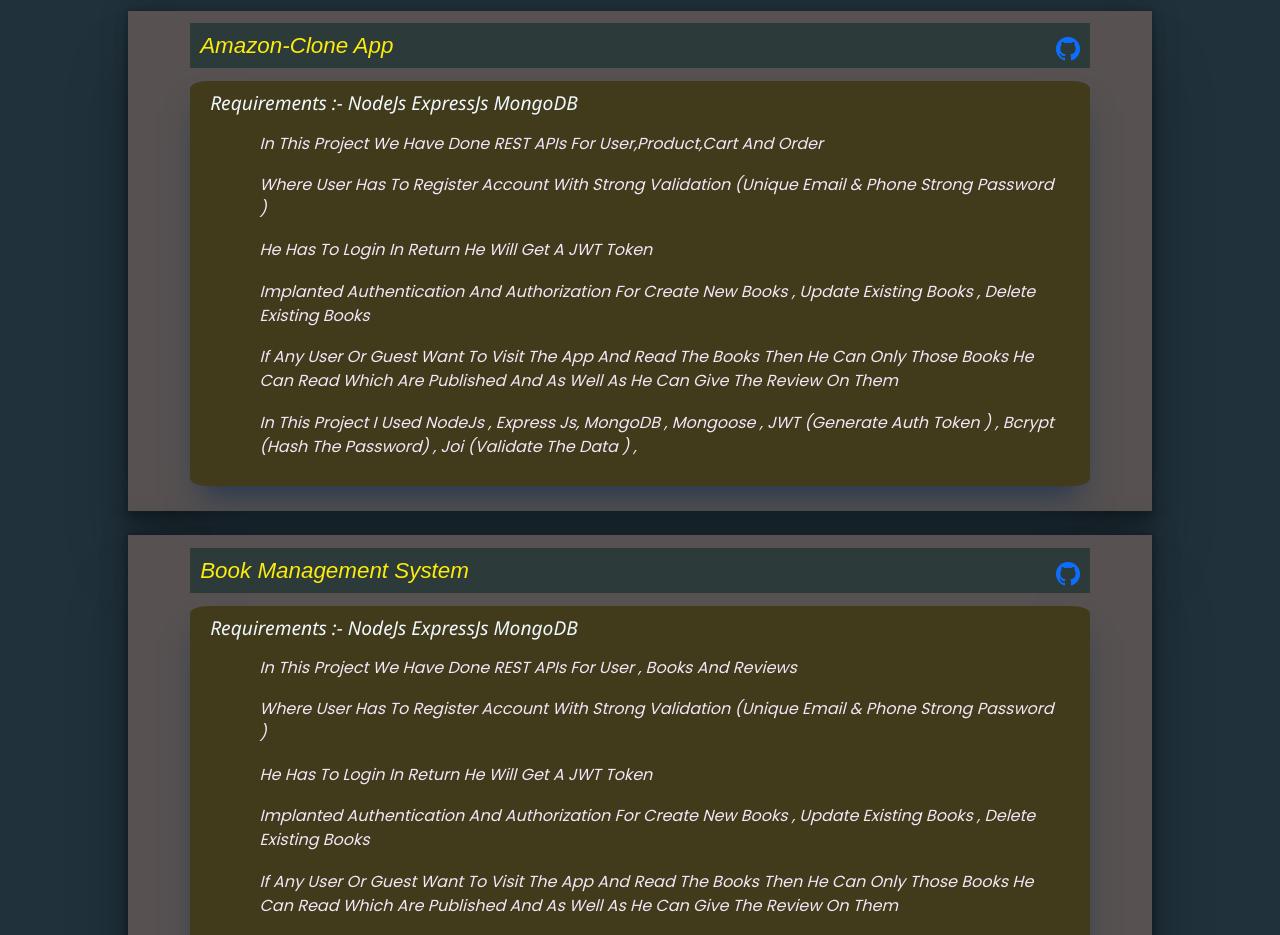
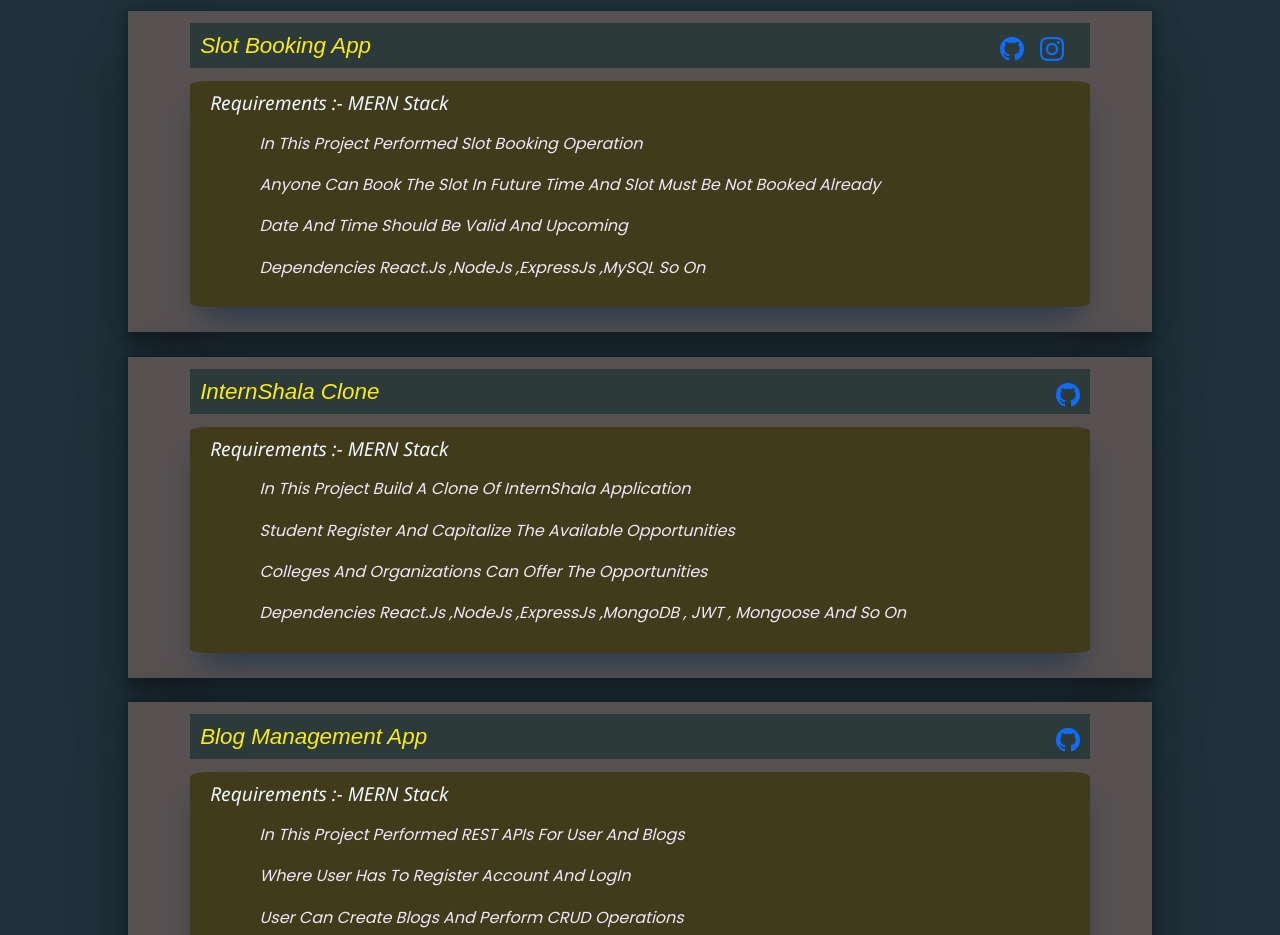
Before and after one commit to Shiv-Raj-Singh/My-Portfolio, a React (Vite) app in the folder my-portfolio/: page / in a window 1280 px wide. Shown: the part 1400-2335 px from the top of the page. Built offline with nearby package versions, Linux system fonts and the light colour scheme; the HTML template or start-up script is replaced by a standard one; a web font is replaced by a local one.

Commit message:
first commit for check contact project

```diff
--- a/my-portfolio/src/Components/Projects/data.js
+++ b/my-portfolio/src/Components/Projects/data.js
@@ -1,4 +1,85 @@
 const projectData = [
+  {
+    name: "Slot Booking App",
+    description: "MERN Stack",
+    body: [
+      'In this Project Performed Slot Booking Operation',
+      'Anyone can Book the slot in future time and Slot must be not booked already',
+      'Date and Time Should be Valid and Upcoming',
+      'Dependencies React.Js ,NodeJs ,ExpressJs ,MySQL so on'
+    ],
+    github : 'https://github.com/Shiv-Raj-Singh/Slot-Book-Task.git',
+    live : true,
+    link : 'https://slot-books.netlify.app/'
+  },
+  {
+    name: "InternShala Clone",
+    description: "MERN Stack",
+    body: [
+      'In this Project build a Clone of InternShala Application',
+      'Student Register and capitalize the available opportunities ',
+      'Colleges and Organizations can offer the opportunities',
+      'Dependencies React.Js ,NodeJs ,ExpressJs ,MongoDB , JWT , Mongoose and so on'
+    ],
+    github : 'https://github.com/Shiv-Raj-Singh/Projects/tree/Inter-Shala-Clone',
+    live : false,
+    link : ''
+  },
+  {
+    name: "Blog Management App",
+    description: "MERN Stack",
+    body: [
+      'In this Project Performed REST APIs for User and Blogs',
+      "Where user has to Register account And LogIn",
+      'User can create Blogs and perform CRUD operations',
+      "while User wanna perform CRUD operation user must be authorized ",
+      'Dependencies React.Js ,NodeJs ,ExpressJs ,MongoDB , Joi and so on'
+    ],
+    github : 'https://github.com/Shiv-Raj-Singh/Projects/tree/blogging-site-project-1',
+    live : false,
+    link : 'https://slot-books.netlify.app/'
+  },
+  {
+    name: "URL - Shortner",
+    description: "MERN Stack",
+    body: [
+      "in this Project We can put long URL and in Return get a new Short URL",
+      'that new Short Url will be work on any browser and re-direct on main url result',
+      'Url Should be Valid and working',
+      'Dependencies React.Js ,NodeJs ,ExpressJs ,MongoDB, Redis axios etc '
+    ],
+    github : 'https://github.com/Shiv-Raj-Singh/Url---Shortner---Project--4',
+    live : true,
+    link : 'https://url-shortner-project-4.vercel.app/'
+  },
+  {
+    name: "To-Do App",
+    description: "React.Js Bootstrap",
+    body: [
+      "in this project we have performed To-do tasks operations",
+      "Where user has to Register account",
+        'User can create any task and perform CRUD operations',
+      'Dependencies React , CSS , Local-Storage and Bootstrap for User-Interface'
+    ],
+    github : 'https://github.com/Shiv-Raj-Singh/To-Do-Task/tree/main/build_formula_task',
+    live : true,
+    link : 'https://url-shortner-project-4-85wl.vercel.app/'
+  },
+  {
+    name: "Chatting App",
+    description: "MERN Stack",
+    body: [
+      "in this project we have done REST APIs for Users",
+      "Where user has to Register account with strong validation (unique email & phone strong password )",
+      "he has to login in return he will get a JWT Token and Select a desire Room to start Chat",
+      "if User forget the Password then he can Reset that easily by email",
+      'Dependencies NodeJs , express.Js, Socket.IO , MongoDB , Mongoose , JWT (generate auth token ) , bcrypt (Hash the Password) , Joi (Validate the data ) , Nodemailer(sent-email),so on' ,
+      'Used React , CSS and Bootstrap for User-Interface'
+    ],
+    github : 'https://github.com/Shiv-Raj-Singh/Amazon-Clone-App.git',
+    live : true,
+    link : 'https://chat-app-frontend-sigma.vercel.app/'
+  },
   {
     name: "Amazon-Clone App",
     description: "NodeJs ExpressJs MongoDB",
@@ -6,11 +87,10 @@
       "in this project we have done REST APIs for User,Product,Cart and Order",
       "Where user has to Register account with strong validation (unique email & phone strong password )",
       "he has to login in return he will get a JWT Token",
-      "Implanted Authentication and Authorization for create new Books , update existing books , delete existing books",
-      "if any User or Guest want to visit the app and read the books then he can only those books he can read which are published and as well as he can give the review on them ",
-      'in this project i used NodeJs , express Js, MongoDB , Mongoose , JWT (generate auth token ) , bcrypt (Hash the Password) , Joi (Validate the data ) ,'
+      "Performed Authentication and Authorization for add product in cart and order them",
+      'Dependencies NodeJs , express.Js, MongoDB , Mongoose , JWT (generate auth token ) , bcrypt (Hash the Password) , Joi (Validate the data ) , Nodemailer(sent-email) so on'
     ],
-    github : 'https://github.com/Shiv-Raj-Singh/Projects/tree/project/book-management',
+    github : 'https://github.com/Shiv-Raj-Singh/Amazon-Clone-App.git',
     live : false,
     link : ''
   },
@@ -21,7 +101,7 @@
       "in this project we have done REST APIs for User , Books and Reviews",
       "Where user has to Register account with strong validation (unique email & phone strong password )",
       "he has to login in return he will get a JWT Token",
-      "Implanted Authentication and Authorization for create new Books , update existing books , delete existing books",
+      "Performed Authentication and Authorization for create new Books , update existing books , delete existing books",
       "if any User or Guest want to visit the app and read the books then he can only those books he can read which are published and as well as he can give the review on them ",
       'in this project i used NodeJs , express Js, MongoDB , Mongoose , JWT (generate auth token ) , bcrypt (Hash the Password) , Joi (Validate the data ) ,'
     ],
--- a/my-portfolio/src/Components/Projects/project.css
+++ b/my-portfolio/src/Components/Projects/project.css
@@ -74,13 +74,7 @@
     transition: 1s ease-out;
     color: aqua;
 }
-.h6:hover{
-    transform: scale(1.2);
-    /* max-width: fit-content; */
-    width: 50vw;
-    transition: 1s ease-out;
-    color: gold;
-}
+
 
 @media screen and (max-width:650px) {
     .project-container{
```
